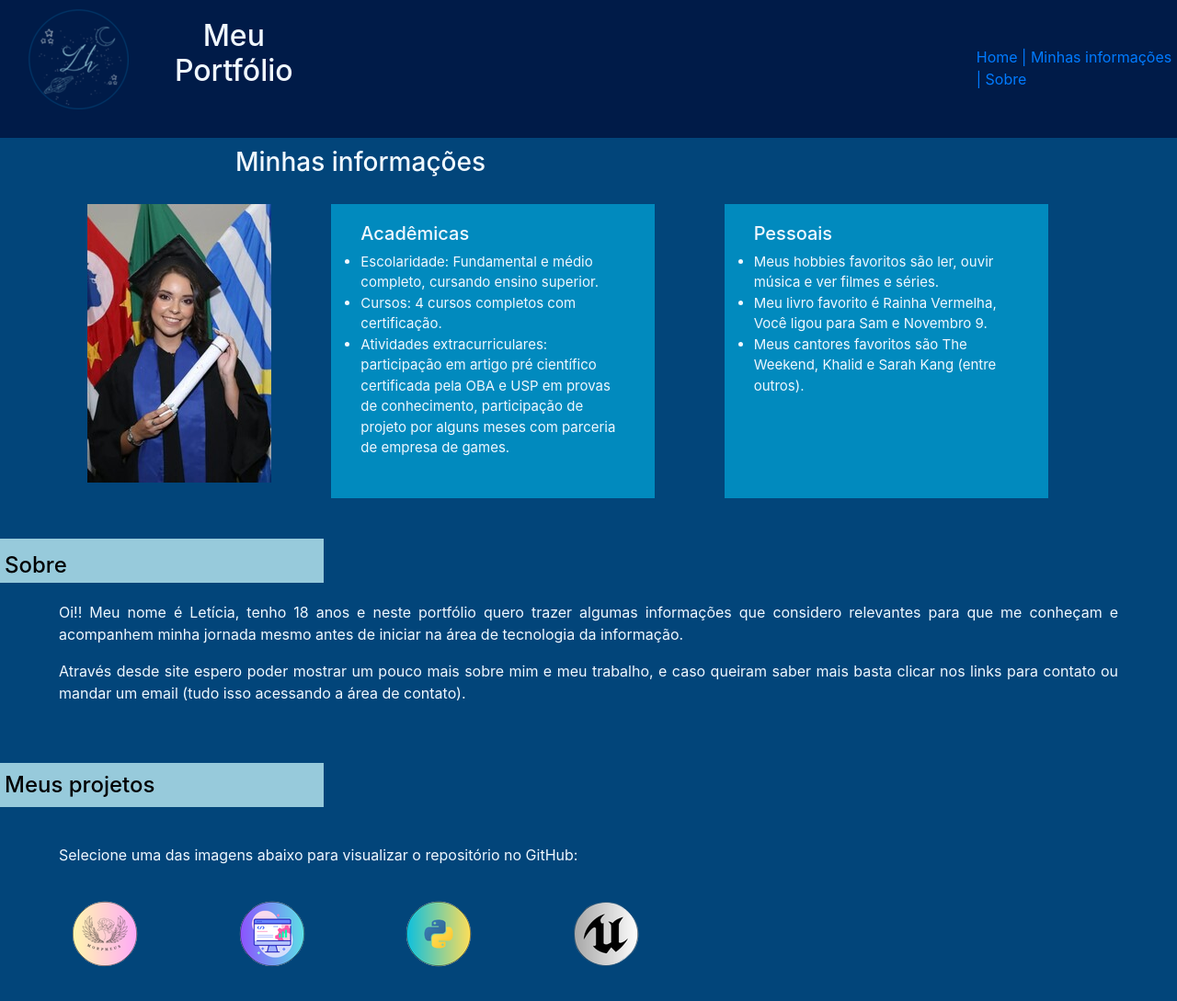
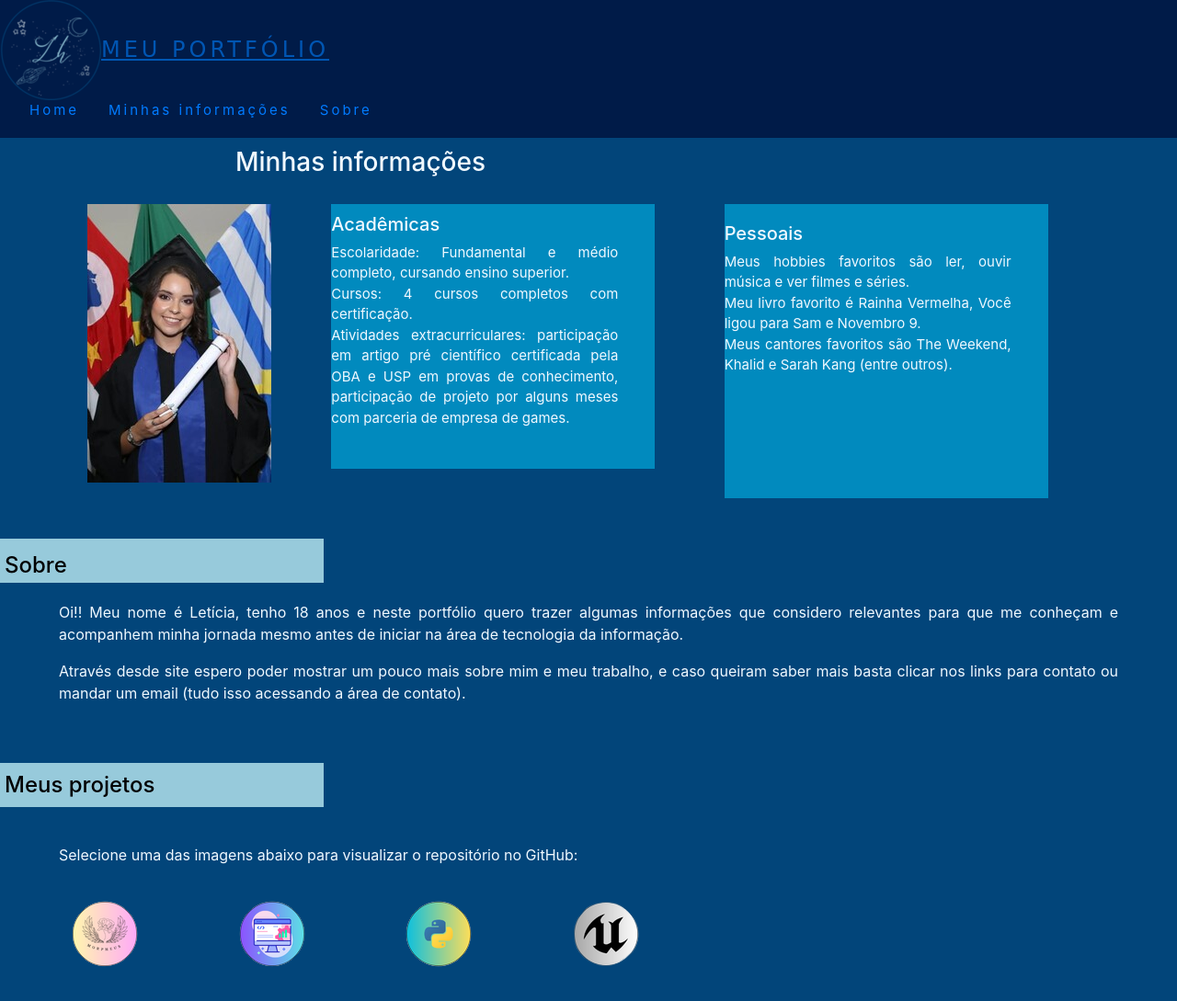
Before and after one commit to leticiacarvalho04/Portfolio_DD, a Flask app: page / in a window 1280 px wide. Shown: the top 1089 px of the page at 92% size. Run offline with Flask 3, Linux system fonts and the light colour scheme; some libraries are stand-ins or nearby versions.

Commit message:
navbar responsiva(menu hambúrguer)

```diff
--- a/src/static/css/style.css
+++ b/src/static/css/style.css
@@ -1,9 +1,122 @@
 /* Base.html */
+*{
+    padding: 0;
+    margin: 0;
+    text-decoration: none;
+    list-style: none;
+    box-sizing: border-box;
+}
+
+a{
+    color: aliceblue;
+    text-decoration: none;
+    transition: 0.3s;
+}
+
+a.hoover{
+    opacity: 0.7;
+}
+
+.logo{
+    font-size: 24px;
+    text-transform: uppercase;
+    letter-spacing: 4px;
+    font-family: cursive;
+}
+
+nav{
+    display: flex;
+    justify-content: space-around;
+    align-items: center;
+    background: #001B48;
+    height: 8vh;
+}
+
+.nav-list{
+    list-style: none;
+    display: flex;
+}
+
+.nav-list li{
+    letter-spacing: 3px;
+    margin-left: 32px;
+}
+
+.mobile-menu {
+    display: none;
+    cursor: pointer;
+}
+
+.mobile-menu div {
+    width: 32px;
+    height: 2px;
+    background: #fff;
+    margin: 8px;
+    transition: 0.3s;
+}
+
+@media (max-width: 999px){
+    body {
+        overflow: hidden;
+    }
+    .nav-list {
+        position: absolute;
+        top: 8vh;
+        right: 0;
+        width: 50vw;
+        height: 92vh;
+        background-color: #001B48;
+        flex-direction: column;
+        align-items: center;
+        justify-content: space-around;
+        transform: translateX(100%);
+        transition: transform 0.5s ease-in;
+    }
+    .nav-list li {
+        margin-left: 0;
+        opacity: 0;
+    }
+    .mobile-menu {
+        display: block;
+    }
+}
+
+.nav-list.active {
+    transform: translateX(0);
+}
+
+@keyframes navLinkFade {
+    from {
+        opacity: 0;
+        transform: translateX(50px);
+    }
+    to {
+        opacity: 1;
+        transform: translateX(0);
+    }
+}
+
+.mobile-menu.active .line1 {
+    transform: rotate(-45deg) translate(-8px, 8px);
+}
+
+.mobile-menu.active .line2 {
+    opacity: 0;
+}
+
+.mobile-menu.active .line3 {
+    transform: rotate(45deg) translate(-5px, -7px);
+}
+
 body{
     background-color: #02457A;
     min-width: 100%;
     max-width: max-content;
+    font-size: 14px;
+    font-family: Verdana, Geneva, Tahoma, sans-serif;
 }
+
+/* Cabeçalho */
 
 header{
     background-color: #001B48;
@@ -18,11 +131,14 @@ h2{
     display: flex;
     flex-direction: row;
     color: aliceblue;
+    margin: 2%;
 }
 
-.flex-container > img{
+.flex-container > .img{
     display: flex;
     padding: 10px 30px;
+    max-width: 100%;
+    height: auto;
 }
 
 .flex-container-links{
@@ -30,6 +146,8 @@ h2{
     padding-left: 54%;
     padding-top: 50px;
 }
+
+/* Rodapé */
 
 footer#rodape{
     background-color: #001B48;
@@ -42,6 +160,8 @@ footer#rodape{
   height: 0 auto;
 }
 
+
+
 /* Página home */
 #img-eu{
     display: grid;
@@ -49,6 +169,20 @@ footer#rodape{
     grid-row: 1;
     padding: 20px 10px;
     padding-top: 20px;
+    width: 100%;
+    height: auto;
+}
+
+@media(min-width: 500px){
+    img-eu {
+        max-width: 50%;
+    }
+}
+
+@media (min-width: 1200px) {
+    img-eu {
+        min-width: 30%;
+    }
 }
 
 .retangulo1{
@@ -56,10 +190,10 @@ footer#rodape{
     grid-column: 2;
     grid-row: 1;
     width: 22rem;
-    height: 20rem;
+    height: 18rem;
     margin: 20px;
     background: #018ABE;
-    padding-top: 20px;
+    padding-top: 10px;
     line-height: 75px;
     padding-right: 40px;
     color: aliceblue;
@@ -85,9 +219,10 @@ footer#rodape{
 
 li{
     justify-items: center;
-    box-align: justify-items;
     font-size: 15px;
     line-height: 1.5;
+    text-align: justify;
+    padding-top: 0px;
 }
 
 .titulo1{
--- a/src/templates/base.htm
+++ b/src/templates/base.htm
@@ -3,31 +3,32 @@
 <head>
     <meta charset="UTF-8">
     <meta name="viewport" content="width=device-width, initial-scale=1.0">
-    <link href="css/bootstrap.min.css" rel="stylesheet">
     <meta http-equiv="X-UA-Compatible" content="IE=edge">
     <link rel="stylesheet" href="../static/css/normalize.css">
     <link rel="stylesheet" href="../static/css/style.css">
-    <!-- Bootstrap CSS -->
+    <link rel="stylesheet" href="../static/js/navbar.js">
     <link rel="stylesheet" href="https://stackpath.bootstrapcdn.com/bootstrap/4.4.1/css/bootstrap.min.css" integrity="sha384-Vkoo8x4CGsO3+Hhxv8T/Q5PaXtkKtu6ug5TOeNV6gBiFeWPGFN9MuhOf23Q9Ifjh" crossorigin="anonymous">
     <title>Meu Portfólio</title>
 </head>
 
+  <header>
+    <nav>
+      <a class="logo" href="/"><img src="../static/img/Meu Portfólio-logo escuro.png">Meu Portfólio</a>
+      <div class="mobile-menu">
+        <div class="line1"></div>
+        <div class="line2"></div>
+        <div class="line3"></div>
+      </div>
+      <ul class="nav-list">
+        <li><a href="/">Home</a></li>
+        <li><a href="/informacoes">Minhas informações</a></li>
+        <li><a href="/sobre">Sobre</a></li>
+      </ul>
+    </nav>
+  </header>
+
+  <script src="../static/js/navbar.js"></script>
 <body>
-
-  <header>
-    <div class="flex-container">
-      <img src="../static/img/Meu Portfólio-logo escuro.png">
-      <h2>Meu Portfólio</h2>
-      <div class="flex-container-links">
-        <ul>
-          <a href="/">Home |</a>
-          <a href="/informacoes"> Minhas informações |</a>
-          <a href="/sobre"> Sobre </a>
-        </ul>
-      </div>
-    </div>
-
-  </header>
 
   <div class="block">
     {% block content %}
```
Also changed, not shown: src/static/js/navbar.js (added, +38 -0 lines).
